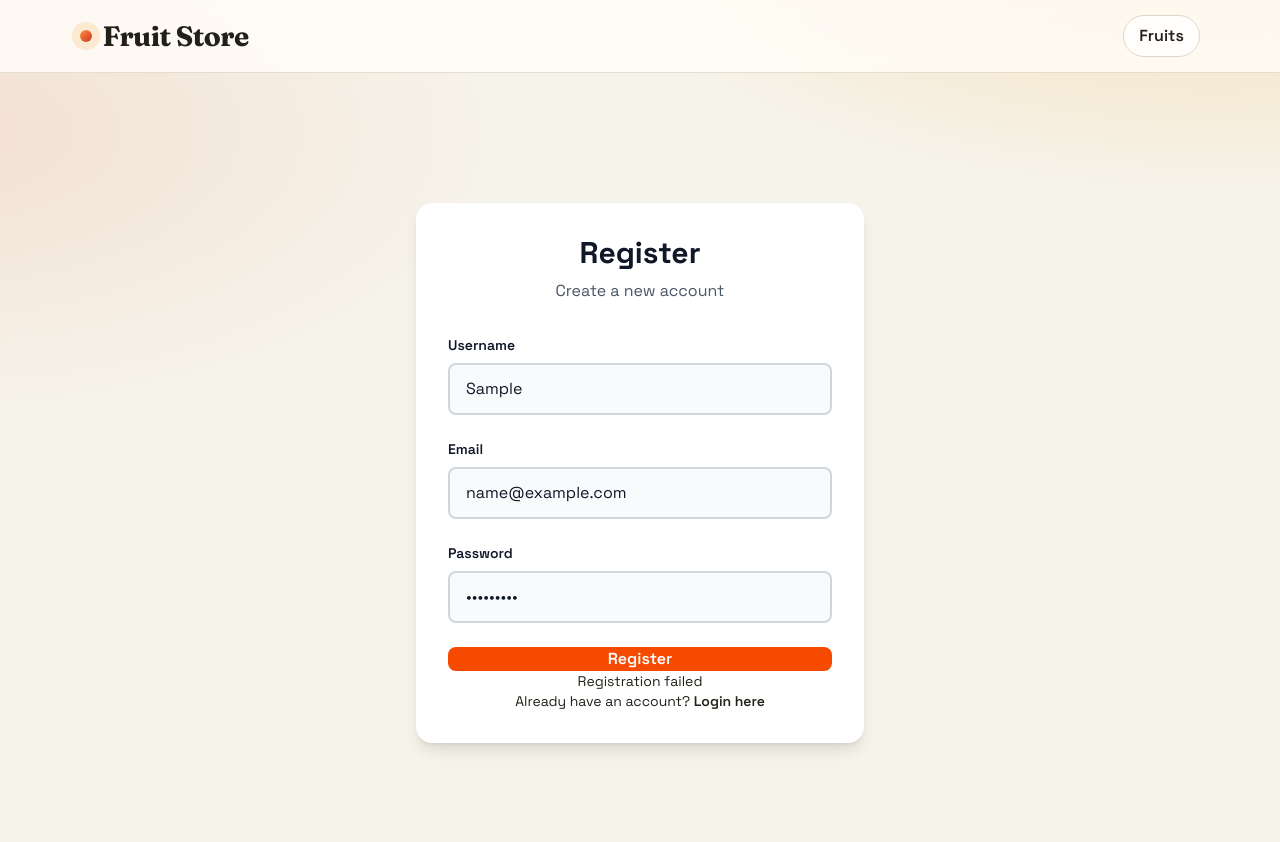
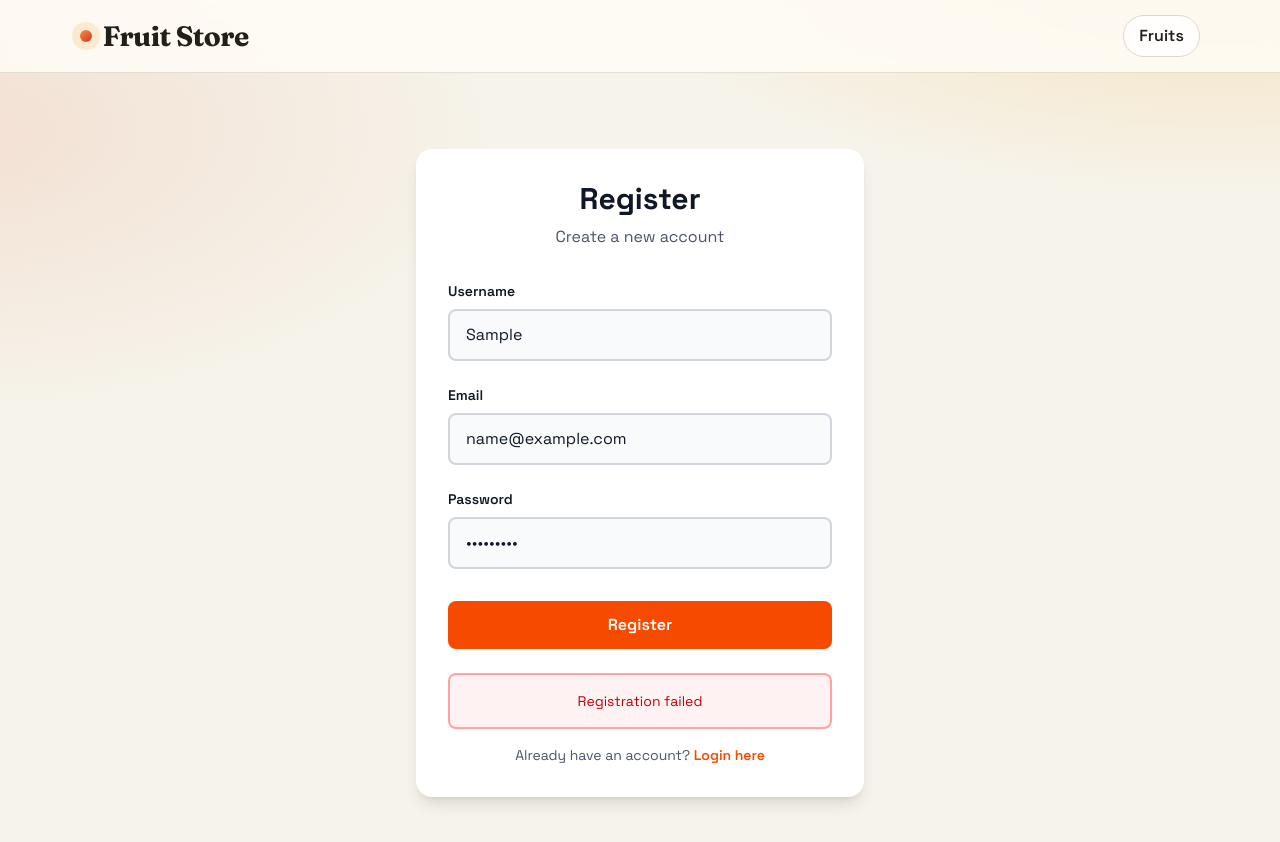
Before and after one commit to ezekielkibiego/fruit-store-client, a React (Vite) app: page /register in a window 1280 px wide. Both pictures are taken after typing "Sample", "name@example.com", "Sample123" into the empty fields and a click on the button "Register". Shown: the top 842 px of the page. Built offline with nearby package versions, Linux system fonts and the light colour scheme; no server answers.

Commit message:
fix: correct CSS class names and improve button states in Register page

```diff
--- a/src/pages/Register.jsx
+++ b/src/pages/Register.jsx
@@ -87,28 +87,28 @@ const Register = () => {
               value={form.password}
               onChange={handleChange}
               required
-              className="w-full px-4 py-3 border-2 border-gray-300 rounded-lg bg-gray-50 text-gray-900 placeholder-gray-500 focus:outline-none focus:border-orange-500 focus:bg-white focus:ring=2 focus:ring-orange=200 transition"
+              className="w-full px-4 py-3 border-2 border-gray-300 rounded-lg bg-gray-50 text-gray-900 placeholder-gray-500 focus:outline-none focus:border-orange-500 focus:bg-white focus:ring-2 focus:ring-orange-200 transition"
             />
           </div>
 
           <button
             type="submit"
             disabled={loading}
-            className="w-full bg-orange-600 hover:bg-orange_7００ disabled:opacity=6０ disabled:cursor-notallowed text-white font-semibold py=3 px=4 rounded-lg transition-colors duration=2００ mt=２"
+            className="w-full bg-orange-600 hover:bg-orange-700 disabled:opacity-60 disabled:cursor-not-allowed text-white font-semibold py-3 px-4 rounded-lg transition-colors duration-200 mt-2"
           >
             {loading ? 'Creating account...' : 'Register'}
           </button>
         </form>
 
         {error && (
-          <div className="mt=6 p=4 bg-red_5０ border=２ border-red_3００ rounded-lg text-red_7００ text-sm text-center">
+          <div className="mt-6 p-4 bg-red-50 border-2 border-red-300 rounded-lg text-red-700 text-sm text-center">
             {error}
           </div>
         )}
 
-        <p className="text-center text-sm text-gray_6００ mt=4">
+        <p className="text-center text-sm text-gray-600 mt-4">
           Already have an account?{' '}
-          <Link to="/login" className="font-semibold text-orange_6００ hover:text-orange_7００">
+          <Link to="/login" className="font-semibold text-orange-600 hover:text-orange-700">
             Login here
           </Link>
         </p>
```
